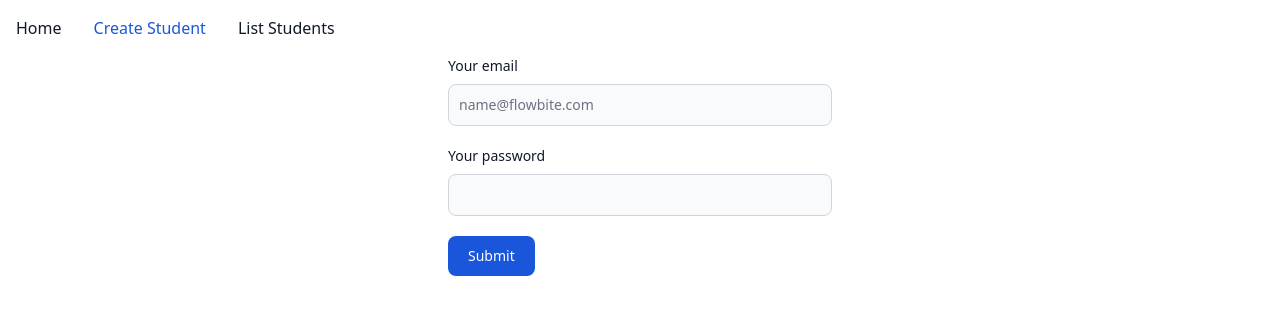
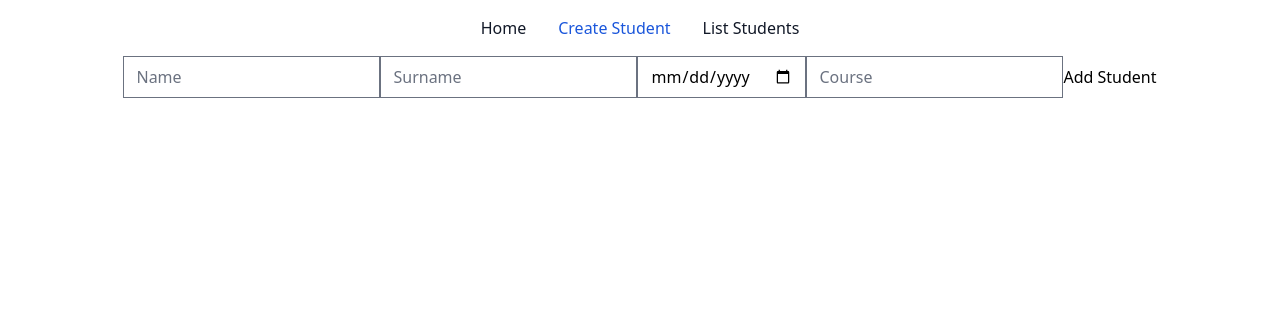
Before and after one commit to augustosplett/students-form-react, a React (Create React App) app: page /create-student in a window 1280 px wide. Shown: the top 314 px of the page. Built offline with nearby package versions, Linux system fonts and the light colour scheme.

Commit message:
created table to show students

```diff
--- a/package.json
+++ b/package.json
@@ -6,6 +6,7 @@
     "@testing-library/jest-dom": "^5.17.0",
     "@testing-library/react": "^13.4.0",
     "@testing-library/user-event": "^13.5.0",
+    "axios": "^1.7.7",
     "flowbite-react": "^0.10.1",
     "react": "^18.3.1",
     "react-dom": "^18.3.1",
--- /dev/null
+++ b/src/api/students.js
@@ -0,0 +1,25 @@
+import axios from 'axios';
+
+const api = 'https://api.barcelos.dev/lasalle-student/';
+
+const GetStudents = async () => {
+    try {
+        const response = await axios.get(api);
+        return response.data;
+    } catch (error) {
+        console.error(error);
+        return { error: error.message };
+    }
+};
+
+const AddStudent = async (student) => {
+    try {
+        const response = await axios.post(api, student);
+        return response.data;
+    } catch (error) {
+        console.error(error);
+        return { error: error.message };
+    }
+};
+
+export  { GetStudents, AddStudent };
--- a/src/components/NavBar/index.jsx
+++ b/src/components/NavBar/index.jsx
@@ -13,17 +13,17 @@ const NavBar = () => {
         setIsOpen(!isOpen);
     };
     return(
-        <nav class="bg-white border-gray-200 dark:bg-gray-900">
-            <div class="max-w-screen-xl flex flex-wrap items-center justify-between mx-auto p-4">
+        <nav className="bg-white border-gray-200 dark:bg-gray-900">
+            <div className="max-w-screen-xl flex flex-wrap items-center justify-between mx-auto p-4">
                 <button
                     onClick={toggleMenu}
                     data-collapse-toggle="navbar-default"
                     type="button"
-                    class="inline-flex items-center p-2 w-10 h-10 justify-center text-sm text-gray-500 rounded-lg md:hidden hover:bg-gray-100 focus:outline-none focus:ring-2 focus:ring-gray-200 dark:text-gray-400 dark:hover:bg-gray-700 dark:focus:ring-gray-600"
+                    className="inline-flex items-center p-2 w-10 h-10 justify-center text-sm text-gray-500 rounded-lg md:hidden hover:bg-gray-100 focus:outline-none focus:ring-2 focus:ring-gray-200 dark:text-gray-400 dark:hover:bg-gray-700 dark:focus:ring-gray-600"
                     aria-controls="navbar-default"
                     aria-expanded="false"
                 >
-                    <span class="sr-only">Open main menu</span>
+                    <span className="sr-only">Open main menu</span>
                     <svg
                             className="w-5 h-5"
                             aria-hidden="true"
@@ -46,15 +46,15 @@ const NavBar = () => {
                     } w-full md:block md:w-auto`}
                     id="navbar-default"
                 >
-                <ul class="font-medium flex flex-col p-4 md:p-0 mt-4 border border-gray-100 rounded-lg bg-gray-50 md:flex-row md:space-x-8 rtl:space-x-reverse md:mt-0 md:border-0 md:bg-white dark:bg-gray-800 md:dark:bg-gray-900 dark:border-gray-700">
+                <ul className="font-medium flex flex-col p-4 md:p-0 mt-4 border border-gray-100 rounded-lg bg-gray-50 md:flex-row md:space-x-8 rtl:space-x-reverse md:mt-0 md:border-0 md:bg-white dark:bg-gray-800 md:dark:bg-gray-900 dark:border-gray-700">
                     <li>
-                    <Link to="/" class={location.pathname === "/" ? selected : notSelected} >Home</Link>
+                    <Link to="/" className={location.pathname === "/" ? selected : notSelected} >Home</Link>
                     </li>
                     <li>
-                    <Link to="/create-student" class={location.pathname === "/create-student" ? selected : notSelected} >Create Student</Link>
+                    <Link to="/create-student" className={location.pathname === "/create-student" ? selected : notSelected} >Create Student</Link>
                     </li>
                     <li>
-                    <Link to="/list-students" class={location.pathname === "/list-students" ? selected : notSelected} >List Students </Link>
+                    <Link to="/list-students" className={location.pathname === "/list-students" ? selected : notSelected} >List Students </Link>
                     </li>
                 </ul>
                 </div>
--- /dev/null
+++ b/src/components/Table/index.jsx
@@ -0,0 +1,104 @@
+import { useState, useEffect } from 'react';
+import { GetStudents } from '../../api/students';
+
+const Table = () => {
+    const[students, setStudents] = useState([]);
+
+
+    useEffect(() => {
+        const fetchStudents = async () => {
+          const response = await GetStudents();
+          setStudents(response.students);
+        };
+
+        fetchStudents();
+      }, []);
+
+
+    return(
+        <div className=" relative overflow-x-auto  sm:rounded-lg h-full w-3/4">
+            <table className="w-full text-sm text-left rtl:text-right text-gray-500 dark:text-gray-400">
+                <thead className="text-xs text-gray-700 uppercase bg-gray-50 dark:bg-gray-700 dark:text-gray-400">
+                    <tr>
+                        <th scope="col" className="px-6 py-3">
+                            ID
+                        </th>
+                        <th scope="col" className="px-6 py-3">
+                            Name
+                        </th>
+                        <th scope="col" className="px-6 py-3">
+                            Surname
+                        </th>
+                        <th scope="col" className="px-6 py-3">
+                            Date of Birth
+                        </th>
+                        <th scope="col" className="px-6 py-3">
+                            Course
+                        </th>
+                    </tr>
+                </thead>
+                <tbody>
+                {students.length > 0 ? (
+                    students.map((student) => (
+                        <Line key={student.id} student={student} />
+                    ))
+                ) : (
+                    <tr>
+                        <td colSpan="5" className="text-center">No student found</td>
+                    </tr>
+                )}
+                </tbody>
+            </table>
+            <nav className="flex items-center flex-column flex-wrap md:flex-row justify-between pt-4" aria-label="Table navigation">
+                <span className="text-sm font-normal text-gray-500 dark:text-gray-400 mb-4 md:mb-0 block w-full md:inline md:w-auto">Showing <span className="font-semibold text-gray-900 dark:text-white">1-10</span> of <span className="font-semibold text-gray-900 dark:text-white">1000</span></span>
+                <ul className="inline-flex -space-x-px rtl:space-x-reverse text-sm h-8">
+                    <li>
+                        <a href="#" className="flex items-center justify-center px-3 h-8 ms-0 leading-tight text-gray-500 bg-white border border-gray-300 rounded-s-lg hover:bg-gray-100 hover:text-gray-700 dark:bg-gray-800 dark:border-gray-700 dark:text-gray-400 dark:hover:bg-gray-700 dark:hover:text-white">Previous</a>
+                    </li>
+                    <li>
+                        <a href="#" className="flex items-center justify-center px-3 h-8 leading-tight text-gray-500 bg-white border border-gray-300 hover:bg-gray-100 hover:text-gray-700 dark:bg-gray-800 dark:border-gray-700 dark:text-gray-400 dark:hover:bg-gray-700 dark:hover:text-white">1</a>
+                    </li>
+                    <li>
+                        <a href="#" className="flex items-center justify-center px-3 h-8 leading-tight text-gray-500 bg-white border border-gray-300 hover:bg-gray-100 hover:text-gray-700 dark:bg-gray-800 dark:border-gray-700 dark:text-gray-400 dark:hover:bg-gray-700 dark:hover:text-white">2</a>
+                    </li>
+                    <li>
+                        <a href="#" aria-current="page" className="flex items-center justify-center px-3 h-8 text-blue-600 border border-gray-300 bg-blue-50 hover:bg-blue-100 hover:text-blue-700 dark:border-gray-700 dark:bg-gray-700 dark:text-white">3</a>
+                    </li>
+                    <li>
+                        <a href="#" className="flex items-center justify-center px-3 h-8 leading-tight text-gray-500 bg-white border border-gray-300 hover:bg-gray-100 hover:text-gray-700 dark:bg-gray-800 dark:border-gray-700 dark:text-gray-400 dark:hover:bg-gray-700 dark:hover:text-white">4</a>
+                    </li>
+                    <li>
+                        <a href="#" className="flex items-center justify-center px-3 h-8 leading-tight text-gray-500 bg-white border border-gray-300 hover:bg-gray-100 hover:text-gray-700 dark:bg-gray-800 dark:border-gray-700 dark:text-gray-400 dark:hover:bg-gray-700 dark:hover:text-white">5</a>
+                    </li>
+                    <li>
+                <a href="#" className="flex items-center justify-center px-3 h-8 leading-tight text-gray-500 bg-white border border-gray-300 rounded-e-lg hover:bg-gray-100 hover:text-gray-700 dark:bg-gray-800 dark:border-gray-700 dark:text-gray-400 dark:hover:bg-gray-700 dark:hover:text-white">Next</a>
+                    </li>
+                </ul>
+            </nav>
+        </div>
+    )
+}
+
+const Line = ({student}) =>{
+    return(
+        <tr className="bg-white border-b dark:bg-gray-800 dark:border-gray-700 hover:bg-gray-50 dark:hover:bg-gray-600">
+        <td className="w-4 p-4">
+            {student.id}
+        </td>
+        <th scope="row" className="px-6 py-4 font-medium text-gray-900 whitespace-nowrap dark:text-white">
+           {student.name}
+        </th>
+        <td className="px-6 py-4">
+            {student.surname}
+        </td>
+        <td className="px-6 py-4">
+            {student.dob}
+        </td>
+        <td className="px-6 py-4">
+            {student.course}
+        </td>
+    </tr>
+    )
+}
+
+export default Table;
--- a/src/index.css
+++ b/src/index.css
@@ -1,3 +1,17 @@
 @tailwind base;
 @tailwind components;
 @tailwind utilities;
+
+body{
+  margin:0;
+  padding:0;
+  box-sizing: border-box;
+
+}
+#root, .App{
+  display: flex;
+  flex-direction: column;
+  align-items: center;
+  min-width: 100vw;
+  height: 100vh;
+}
--- a/src/pages/CreateStudent/index.jsx
+++ b/src/pages/CreateStudent/index.jsx
@@ -1,25 +1,49 @@
 import NavBar from "../../components/NavBar";
+import { useState } from 'react';
+import { AddStudent } from "../../api/students";
+
 //{name: string; surname: string; dob: datetime; course: string; } (all fileds are required)
 const CreateStudent = () => {
-  return (
-    <div>
-    <NavBar/>
-    <form class="max-w-sm mx-auto">
-            <div class="mb-5">
-                <label for="email" class="block mb-2 text-sm font-medium text-gray-900 dark:text-white">Your email</label>
-                <input type="email" id="email" class="bg-gray-50 border border-gray-300 text-gray-900 text-sm rounded-lg focus:ring-blue-500 focus:border-blue-500 block w-full p-2.5 dark:bg-gray-700 dark:border-gray-600 dark:placeholder-gray-400 dark:text-white dark:focus:ring-blue-500 dark:focus:border-blue-500" placeholder="name@flowbite.com" required />
-            </div>
-            <div class="mb-5">
-                <label for="password" class="block mb-2 text-sm font-medium text-gray-900 dark:text-white">Your password</label>
-                <input type="password" id="password" class="bg-gray-50 border border-gray-300 text-gray-900 text-sm rounded-lg focus:ring-blue-500 focus:border-blue-500 block w-full p-2.5 dark:bg-gray-700 dark:border-gray-600 dark:placeholder-gray-400 dark:text-white dark:focus:ring-blue-500 dark:focus:border-blue-500" required />
-            </div>
+    const [student, setStudent] = useState({ name: '', surname: '', dob: '', course: '' });
+    const [error, setError] = useState(null);
+    const [successMessage, setSuccessMessage] = useState('');
 
-            <button type="submit" class="text-white bg-blue-700 hover:bg-blue-800 focus:ring-4 focus:outline-none focus:ring-blue-300 font-medium rounded-lg text-sm w-full sm:w-auto px-5 py-2.5 text-center dark:bg-blue-600 dark:hover:bg-blue-700 dark:focus:ring-blue-800">Submit</button>
-        </form>
-    </div>
+    const handleChange = (e) => {
+        const { name, value } = e.target;
+        setStudent((prev) => ({ ...prev, [name]: value }));
+    };
+
+    const handleSubmit = async (e) => {
+        e.preventDefault();
+        const result = await AddStudent(student);
+        if (result.error) {
+            setError(result.error);
+            setSuccessMessage('');
+        } else {
+            setSuccessMessage('Student added successfully!');
+            setError(null);
+            setStudent({ name: '', surname: '', dob: '', course: '' }); // Reset the form
+        }
+    };
+
+    return (
+        <>
+        <NavBar/>
 
 
-  )
+        <div>
+            <form onSubmit={handleSubmit}>
+                <input type="text" name="name" value={student.name} onChange={handleChange} placeholder="Name" required />
+                <input type="text" name="surname" value={student.surname} onChange={handleChange} placeholder="Surname" required />
+                <input type="date" name="dob" value={student.dob} onChange={handleChange} required />
+                <input type="text" name="course" value={student.course} onChange={handleChange} placeholder="Course" required />
+                <button type="submit">Add Student</button>
+            </form>
+            {error && <p>Error: {error}</p>}
+            {successMessage && <p>{successMessage}</p>}
+        </div>
+        </>
+    );
 }
 
 
--- a/src/pages/ListStudents/index.jsx
+++ b/src/pages/ListStudents/index.jsx
@@ -1,9 +1,11 @@
 import NavBar from "../../components/NavBar";
+import Table from "../../components/Table";
 const ListStudents = () => {
     return(
         <>
         <NavBar/>
         <h1>List Students Page</h1>
+        <Table/>
         </>
     )
 }
```
Also changed, not shown: 1 other file (tests, documents, lock files or other folders).
